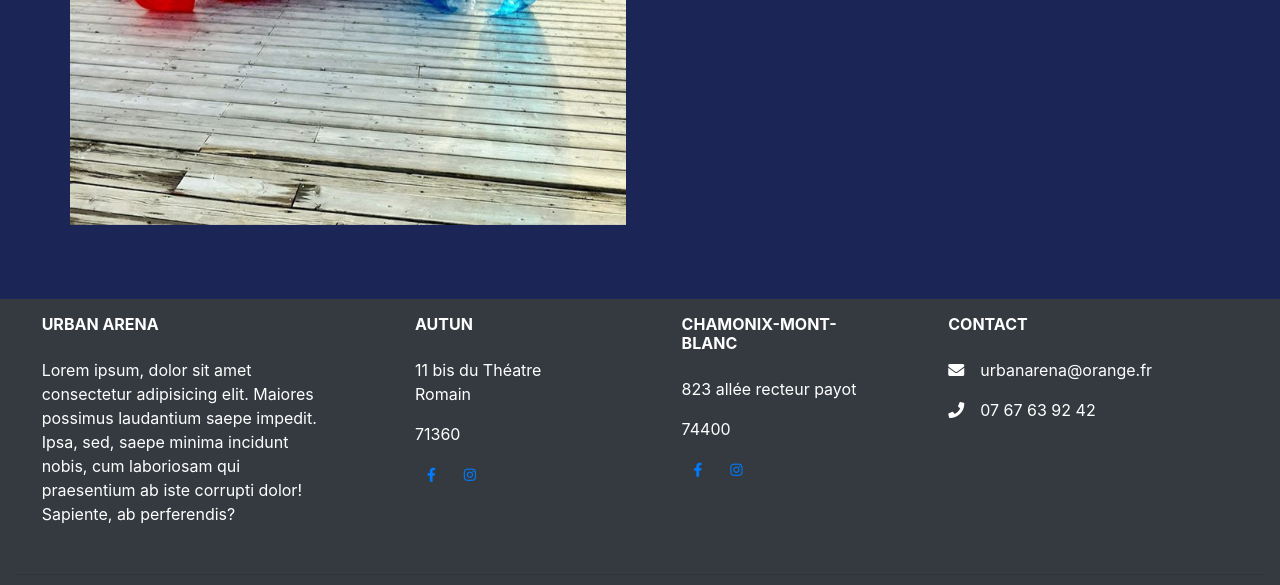
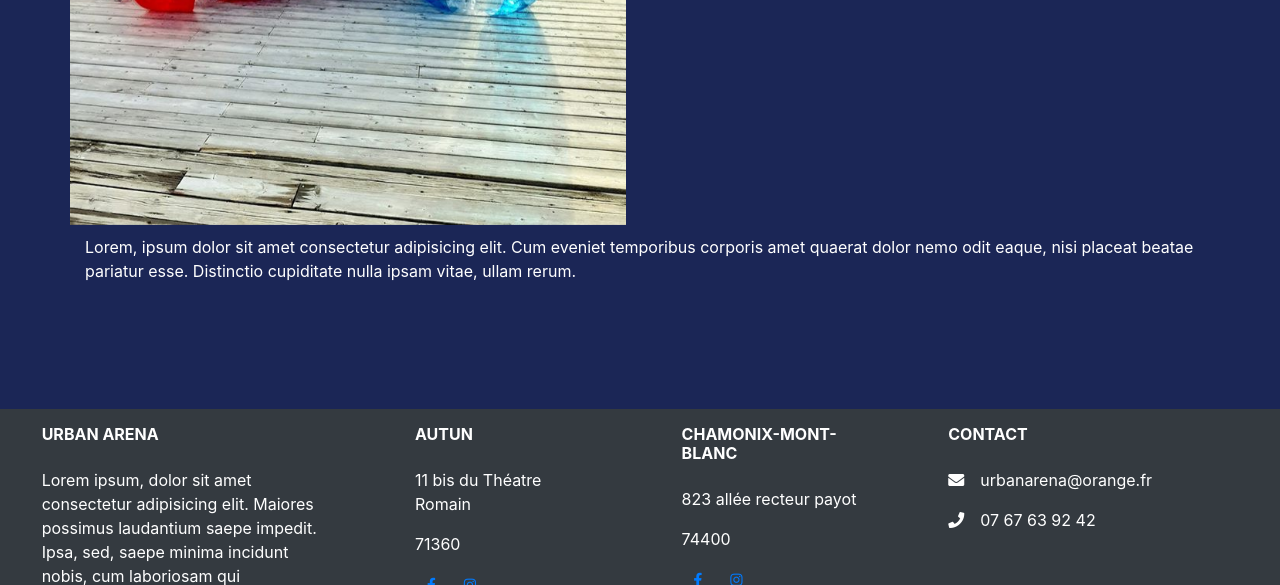
Before and after one commit to yoru71/laserGames, a Symfony app: template templates/main/chamonixMenu.html.twig in a window 1280 px wide. Shown: the part 691-1276 px from the top of the page. Run offline with Twig, Linux system fonts and the light colour scheme; the template is opened without the code that fills it, so the values that code supplies are empty; some libraries are stand-ins or nearby versions.

Commit message:
last lorem

```diff
--- a/templates/main/chamonixMenu.html.twig
+++ b/templates/main/chamonixMenu.html.twig
@@ -108,6 +108,9 @@
                 width="600" height="450" frameborder="0" style="border:0;" allowfullscreen=""></iframe>
         </div>
     </div>
+    <div class="three">
+        <p class="text-white">Lorem, ipsum dolor sit amet consectetur adipisicing elit. Cum eveniet temporibus corporis amet quaerat dolor nemo odit eaque, nisi placeat beatae pariatur esse. Distinctio cupiditate nulla ipsam vitae, ullam rerum.</p>
+    </div>
 </div>
 <br>
 {% endblock %}
```
